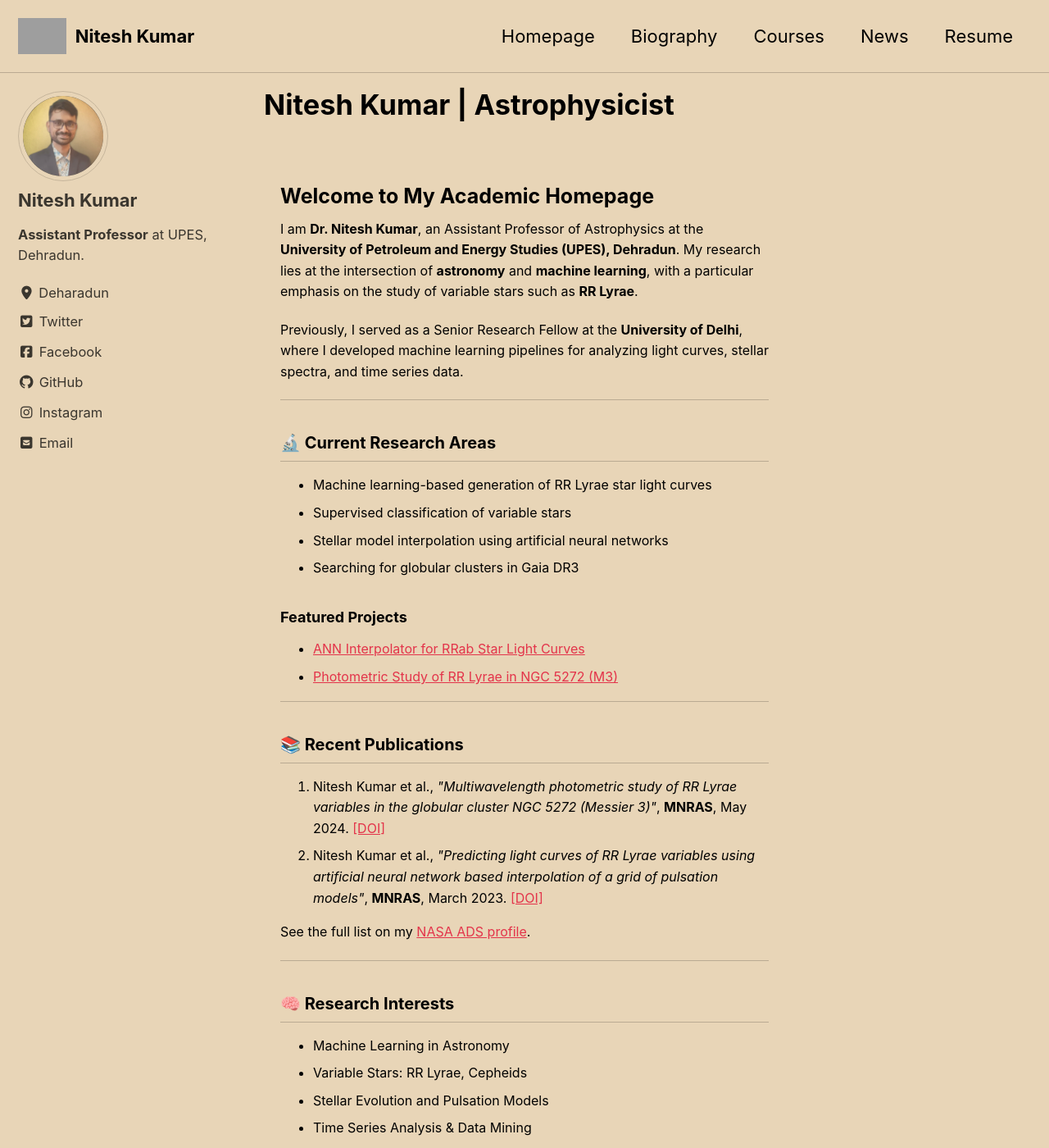
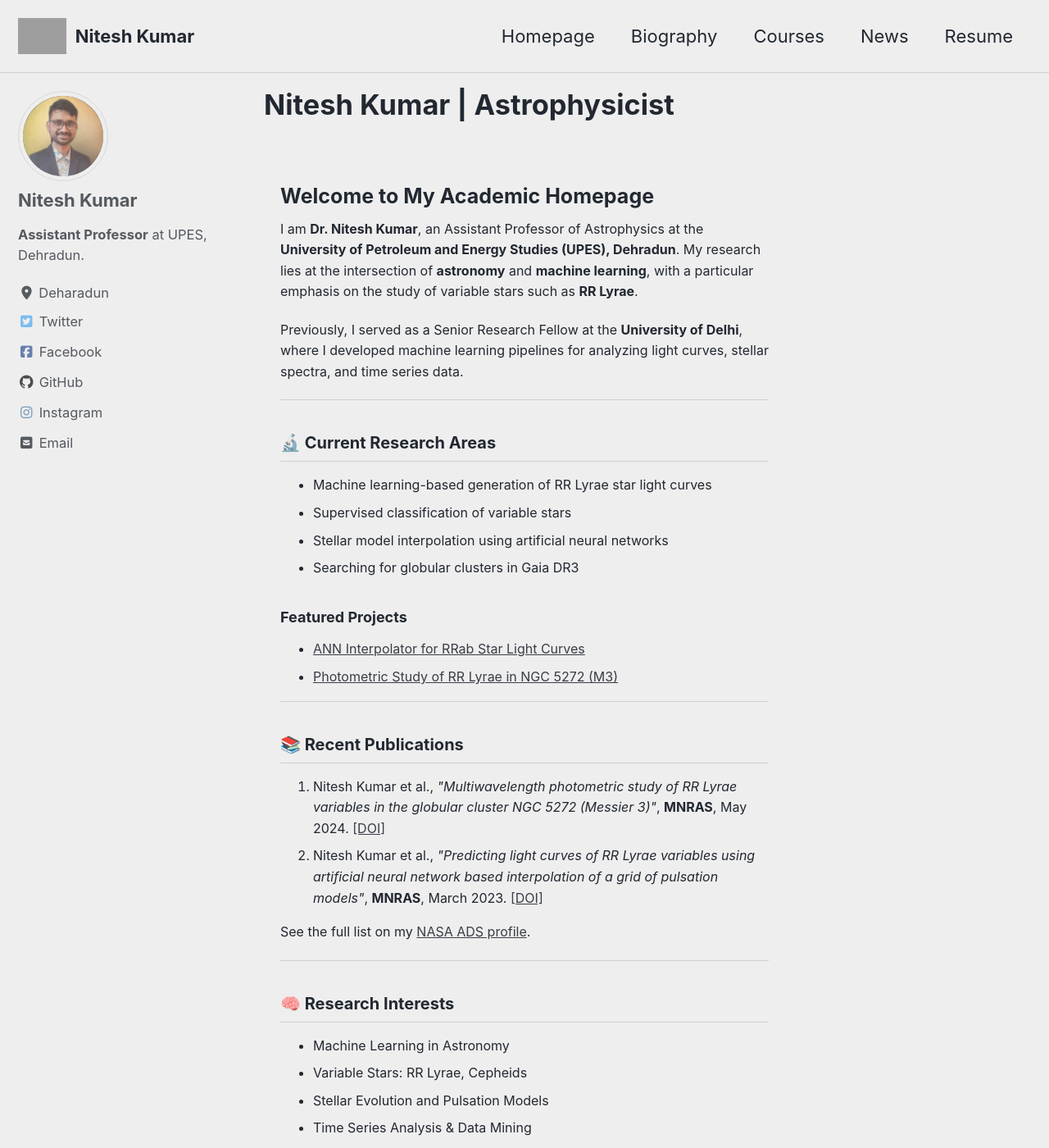
Before and after one commit to niteshchandra039/niteshchandra039.github.io, a Jekyll site: the page built from index.md, in a window 1280 px wide and 1400 px high. Shown: the whole window at 82% size. Built offline with Jekyll 4.4.1, drawn with Linux system fonts in a browser that asks for light colours; cached includes are drawn as plain includes; grey boxes are pictures that could not be loaded.

Commit message:
Update _config.yml

```diff
--- a/_config.yml
+++ b/_config.yml
@@ -12,7 +12,7 @@
 
 # theme                  : "minimal-mistakes-jekyll"
 # remote_theme           : "mmistakes/minimal-mistakes"
-minimal_mistakes_skin    : sunrise # "default", "air", "aqua", "contrast", "dark", "dirt", "neon", "mint", "plum", "sunrise"
+minimal_mistakes_skin    : air # "default", "air", "aqua", "contrast", "dark", "dirt", "neon", "mint", "plum", "sunrise"
 
 
 # theme                  : "minimal-mistakes-jekyll"
```
